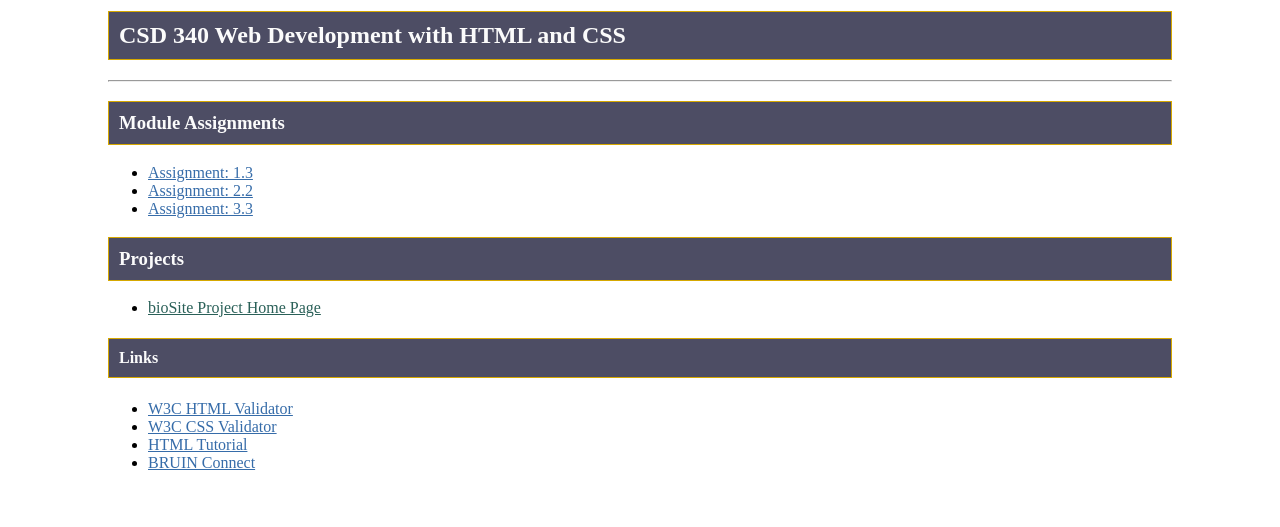
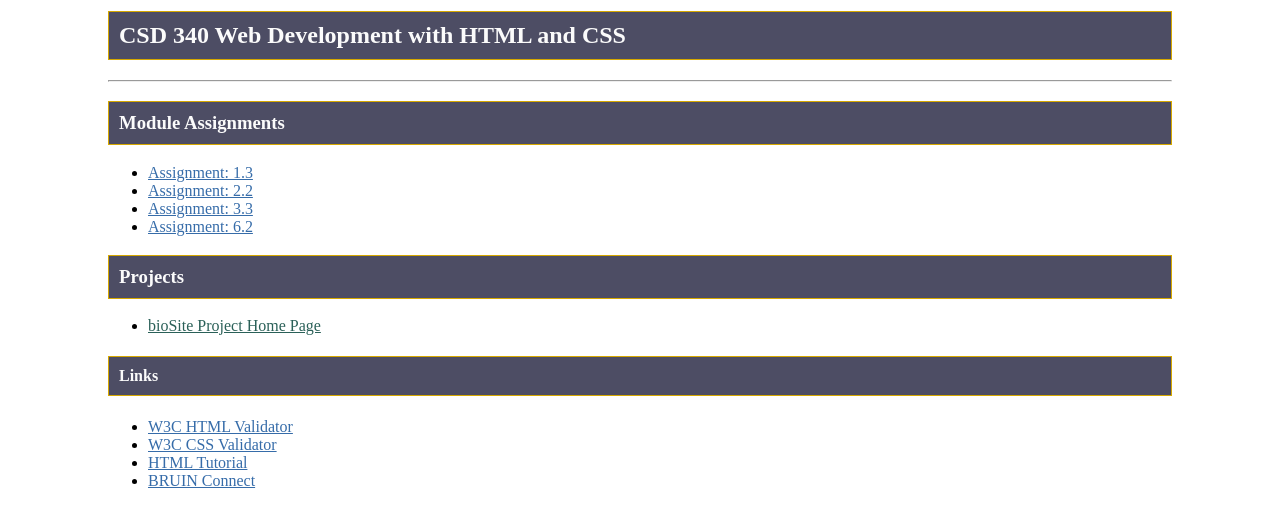
Before and after one commit to celinedm/csd-340, a plain HTML site: page index.html in a window 1280 px wide. Shown: the part 119-646 px from the top of the page. Drawn offline with Linux system fonts and the light colour scheme.

Commit message:
Update index.html

```diff
--- a/index.html
+++ b/index.html
@@ -18,6 +18,7 @@
       <li><a href = "module-1/DelMundo_Mod1_3.html">Assignment: 1.3</a></li>
       <li><a href = "module-2/DelMundo_Mod2.html">Assignment: 2.2</a></li>
       <li><a href = "module-3/DelMundo_Mod3_3.html">Assignment: 3.3</a></li>
+      <li><a href = "module-6/DelMundo_Mod6_2.html">Assignment: 6.2</a></li>
     </ul>
     <h3>Projects</h3>
     <ul>
```
